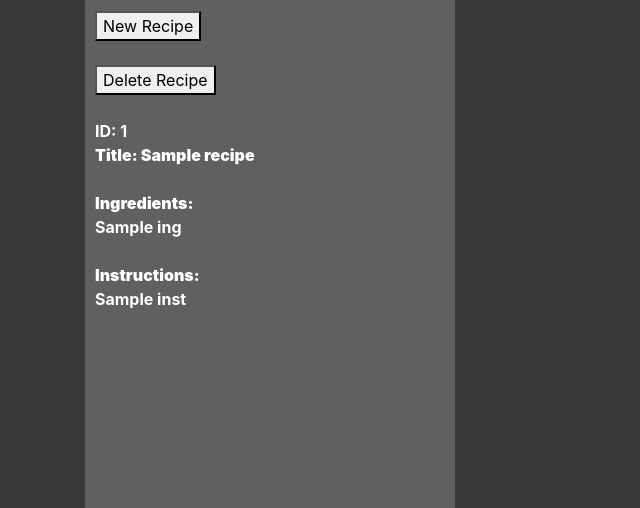
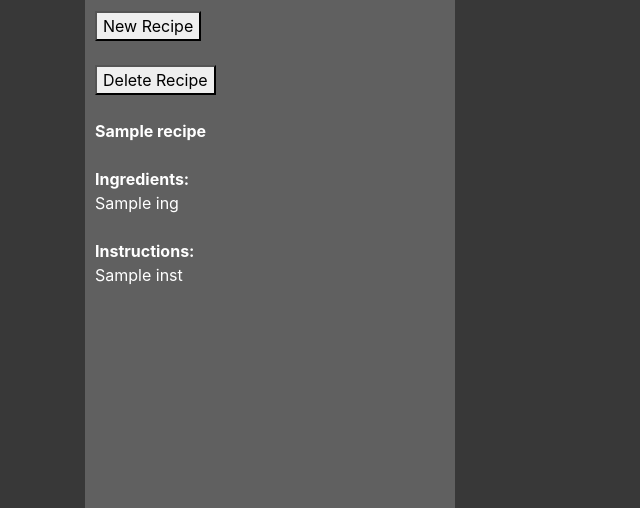
Before and after one commit to cameronfabbri/MealPrep, a Flask app: template templates/index.html in a window 1280 px wide. Shown: the part 569-1077 px from the top of the page, without its empty margins (0-640 px from the left). Run offline with Flask 2, Linux system fonts and the light colour scheme; the template is opened without the code that fills it: most values are stand-ins (such as "Sample title", 1, 10 or a date in 2020); some libraries are stand-ins or nearby versions.

Commit message:
got delete working on view page, got links working for recipes

```diff
--- a/app.py
+++ b/app.py
@@ -254,28 +254,39 @@ def my_recipes():
 def delete():
 
     if request.method == 'POST':
+
         del_id = int(request.form['recipe_id'].split('/')[0])
 
-        # Get recipe to delete from Week table - don't need to delete, just change id
-        del_recipe_w = session.query(Week).filter_by(id=del_id).one()
+        # TODO - change this to `if id in week_ids`
+        # Delete from week if in week
+        try:
+            # Get recipe to delete from Week table - don't need to delete, just change id
+            del_recipe_w = session.query(Week).filter_by(id=del_id).one()
 
-        # Get new random recipe from Recipes table
-        new_recipe = random.choice(session.query(Recipes).all())
+            # Get new random recipe from Recipes table
+            new_recipe = random.choice(session.query(Recipes).all())
 
-        # Update Week with new recipe
-        del_recipe_w.id = new_recipe.id
+            # Update Week with new recipe
+            del_recipe_w.id = new_recipe.id
 
-        session.add(del_recipe_w)
-        session.commit()
+            session.add(del_recipe_w)
+            session.commit()
 
-        # Get recipe to delete from Recipes table
-        del_recipe_r = session.query(Recipes).filter_by(id=del_id).one()
+            # Get recipe to delete from Recipes table
+            del_recipe_r = session.query(Recipes).filter_by(id=del_id).one()
 
-        # Delete recipe from Recipes table
-        session.delete(del_recipe_r)
-        session.commit()
+            # Delete recipe from Recipes table
+            session.delete(del_recipe_r)
+            session.commit()
 
+        except:
 
+            # Get recipe to delete from Recipes table
+            del_recipe_r = session.query(Recipes).filter_by(id=del_id).one()
+
+            # Delete recipe from Recipes table
+            session.delete(del_recipe_r)
+            session.commit()
 
     return redirect(url_for('index'))
 
--- a/templates/index.html
+++ b/templates/index.html
@@ -11,6 +11,9 @@
         box-sizing: border-box;
     }
 
+    a {
+        color: white;
+    }
     .column{
         float: left;
         width: 33.33%;
@@ -65,8 +68,7 @@
                     <button type="submit">Delete Recipe</button>
                 </form><br>
                 <p>
-                    <b> ID: {{ recipe['id'] }} <br>
-                    <b> Title: {{ recipe['title'] }} </b><br><br>
+                    <b> <a href="view?id={{ recipe['id'] }}">{{ recipe['title'] }}</a> </b><br><br>
                     <b> Ingredients: {% for ing in recipe['ingredients'] %} </b><br>
                         {{ ing }}
                     {% endfor %}<br><br>
--- a/templates/search.html
+++ b/templates/search.html
@@ -87,7 +87,7 @@
 <h3>Found {{ num_recipes }} recipes<br><hr></h3>
 {% for recipe in recipes %}
 
-    {{ recipe.title }}<br>
+    <b> <a href="view?id={{ recipe['id'] }}">{{ recipe['title'] }}</a> </b><br>
 
 {% endfor %}
 
--- a/templates/view.html
+++ b/templates/view.html
@@ -49,6 +49,10 @@
                     <button class="btn" type="submit"><i class="fas fa-heart"></i>Favorite</button>
                 </div>
             </form>
+            <form id="d_form" action="/delete" method="post">
+                <input type="hidden" name="recipe_id"  value={{ recipe['id'] }}/>
+                <button type="submit">Delete Recipe</button>
+            </form><br>
 
         </div>
 
```
